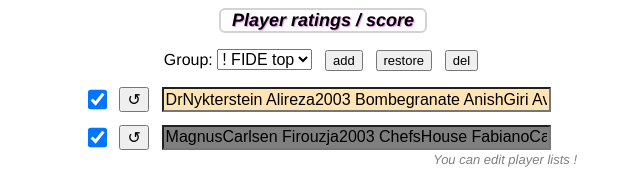
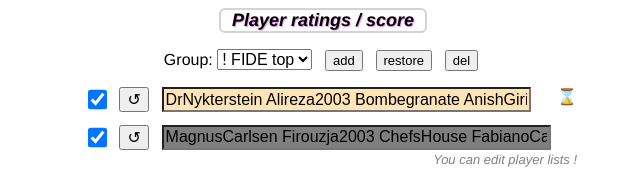
Before and after one commit to GProDevik/BOVGit, a website: page public/html/index.html in a window 1280 px wide. Shown: the top 171 px of the page, 327-967 px from the left. Drawn offline with nearby package versions, Linux system fonts and the light colour scheme; files that its build step writes are made by us from their sources; no server answers.

Commit message:
hourglass after inputText when fetch

```diff
--- a/public/html/index.html
+++ b/public/html/index.html
@@ -84,6 +84,7 @@
               type="text" id="elemTextLichessOrgPlayerNames" name="elemTextLichessOrgPlayerNames" maxlength="250"
               title="Enter names of players on Lichess.org, separated by spaces"
               placeholder="Player names on Lichess, separated by spaces">
+            <span id="LichessWait" class="hiddenBlock">&#8987;</span>
           </label>
 
           <label id="InputOrder2" class="oneLine" for="elemTextChessComPlayerNames">
@@ -95,6 +96,7 @@
               type="text" id="elemTextChessComPlayerNames" name="elemTextChessComPlayerNames" maxlength="250"
               title="Enter names of players on Chess.com, separated by spaces"
               placeholder="Player names on Chess.com, separated by spaces">
+            <span id="ChessComWait" class="hiddenBlock">&#8987;</span>
           </label>
 
           <div class="alignRight">
--- a/public/js/chess.js
+++ b/public/js/chess.js
@@ -2272,6 +2272,7 @@
 function outMsgWait(thisIsLichess, show) {
   const defColor = 'white'
   const waitColor = '#ffe4b5' //light-yellow (or as "background-color: moccasin ;")
+  const symbolWaitID = thisIsLichess ? '#LichessWait' : '#ChessComWait'
   let el
   if (thisIsLichess && isCheckLichess()) {
     // document.querySelector('#elemTextLichessOrgPlayerNames').style.backgroundColor = (show ? waitColor : defColor)
@@ -2283,12 +2284,14 @@
   }
   if (el) {
     if (show) {
+      document.querySelector(symbolWaitID).setAttribute("class", "showBlock")
       el.style.backgroundColor = waitColor
       el.setAttribute("class", "inputText waitAnimation")
     } else {
       el.style.backgroundColor = defColor
       el.setAttribute("class", "inputText waitAnimation2")
       // el.setAttribute("class", "inputText")
+      document.querySelector(symbolWaitID).setAttribute("class", "hiddenBlock")
     }
   }
 }
```
